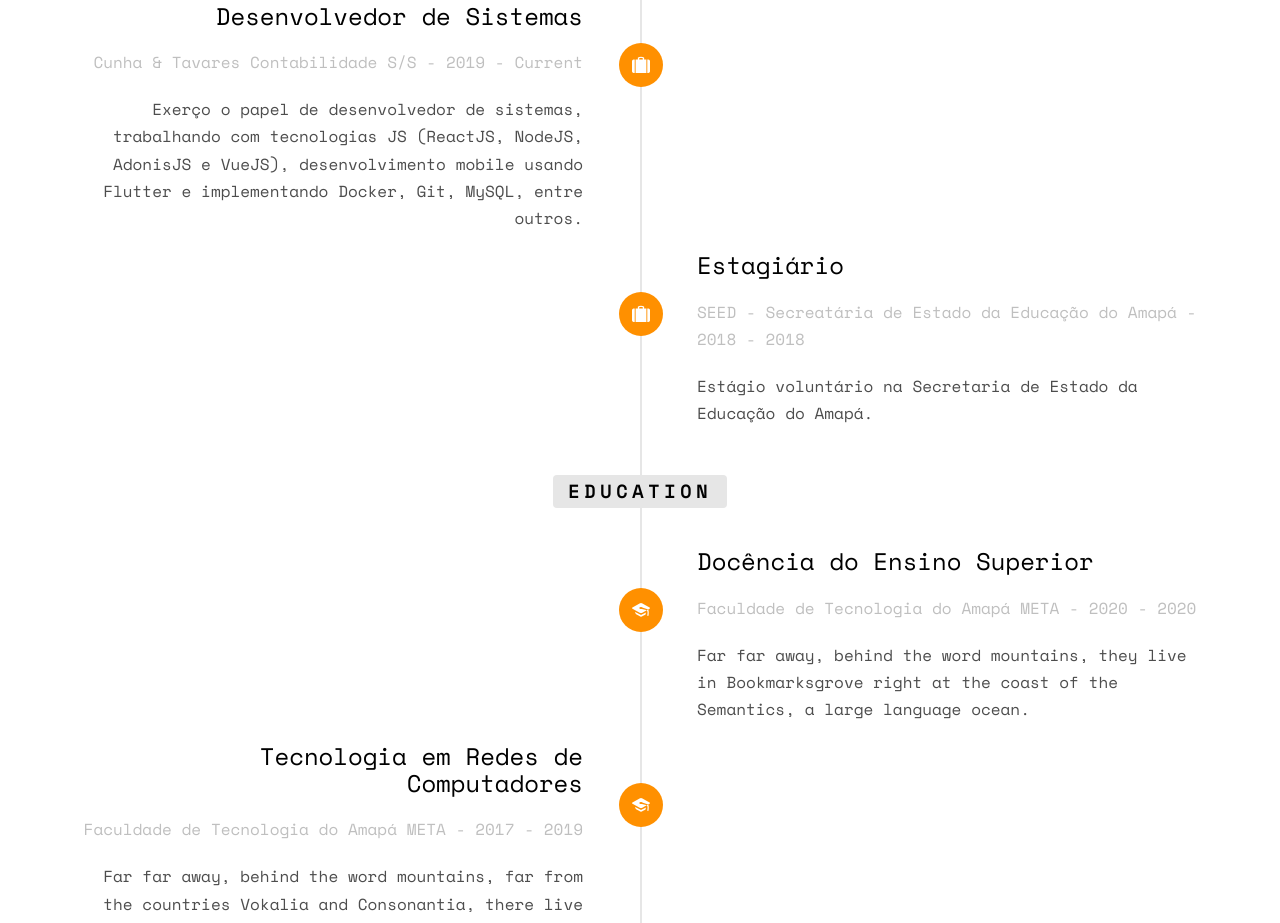
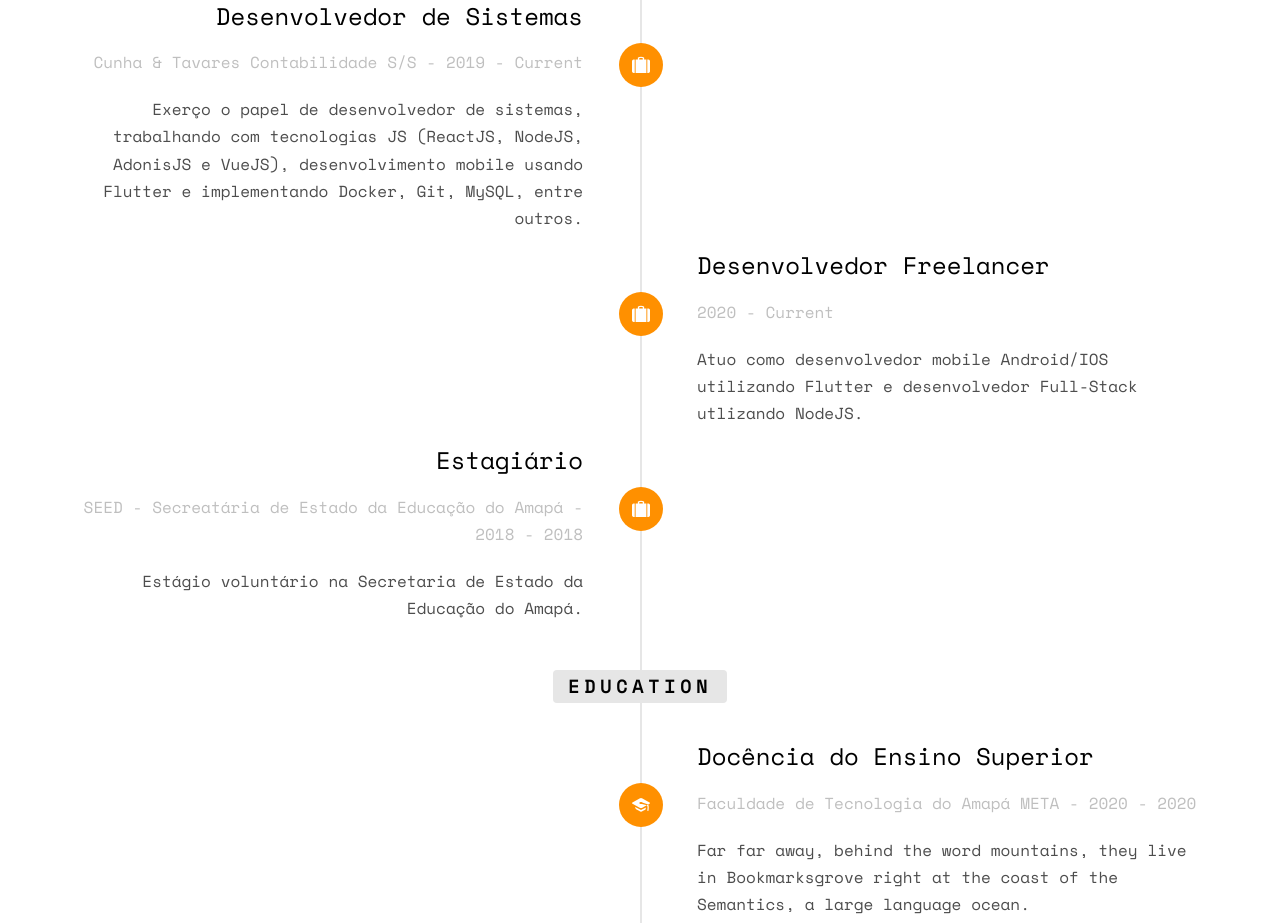
Before and after one commit to ErickXimenes/erickximenes.github.io, a plain HTML site: page index.html in a window 1280 px wide. Shown: the part 1974-2897 px from the top of the page. Drawn offline with nearby package versions, Linux system fonts and the light colour scheme; some packages are replaced by stand-ins of ours; no server answers; files whose address does not match are found by name.

Commit message:
Erick - updated

```diff
--- a/index.html
+++ b/index.html
@@ -145,6 +145,18 @@
 							</div>
 						</li>
 						<li class="timeline-inverted animate-box">
+							<div class="timeline-badge"><i class="icon-suitcase"></i></div>
+							<div class="timeline-panel">
+								<div class="timeline-heading">
+									<h3 class="timeline-title">Desenvolvedor Freelancer</h3>
+									<span class="company">2020 - Current</span>
+								</div>
+								<div class="timeline-body">
+									<p>Atuo como desenvolvedor mobile Android/IOS utilizando Flutter e desenvolvedor Full-Stack utlizando NodeJS.</p>
+								</div>
+							</div>
+						</li>
+						<li class="animate-box timeline-unverted">
 							<div class="timeline-badge"><i class="icon-suitcase"></i></div>
 							<div class="timeline-panel">
 								<div class="timeline-heading">
```
